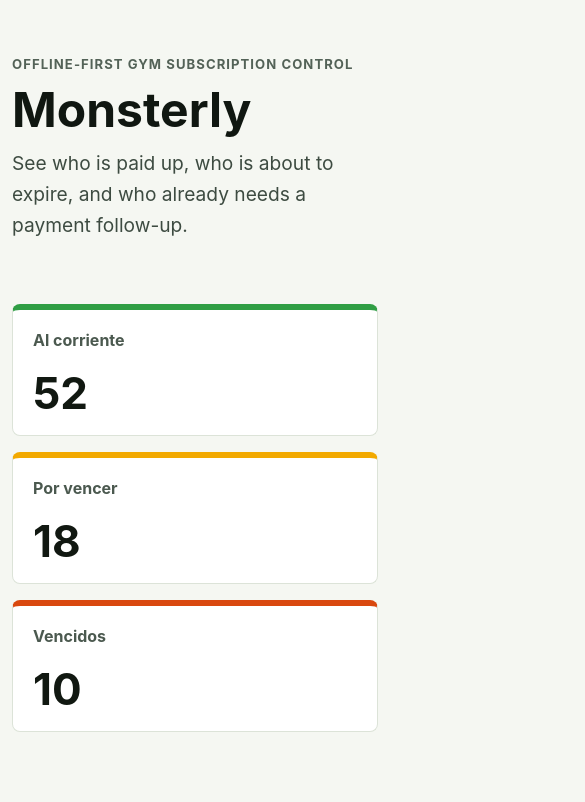
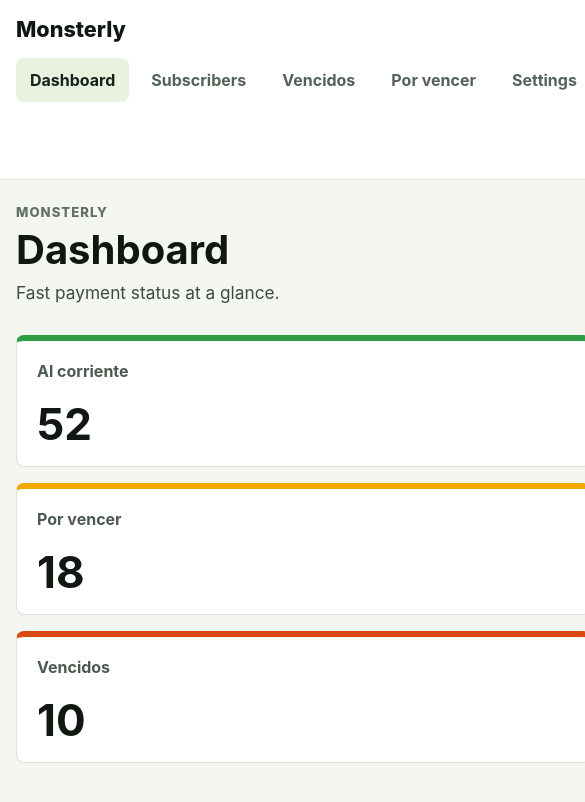
Before and after one commit to the-evillevi/monsterly, a React (Vite) app: page /dashboard in a window 390 px wide. Shown: the top 802 px of the page, 585 px wide, since content can reach past the window. Built offline with nearby package versions, Linux system fonts and the light colour scheme.

Commit message:
feat: add routed app shell

```diff
--- a/package.json
+++ b/package.json
@@ -11,7 +11,8 @@
   },
   "dependencies": {
     "react": "^19.1.0",
-    "react-dom": "^19.1.0"
+    "react-dom": "^19.1.0",
+    "react-router-dom": "^7.0.0"
   },
   "devDependencies": {
     "@types/node": "^24.0.0",
--- a/src/App.tsx
+++ b/src/App.tsx
@@ -1,42 +1,182 @@
-const statusCards = [
+import type { ReactNode } from 'react';
+import { Navigate, NavLink, Route, Routes } from 'react-router-dom';
+
+const navItems = [
+  { label: 'Dashboard', path: '/dashboard' },
+  { label: 'Subscribers', path: '/subscribers' },
+  { label: 'Vencidos', path: '/vencidos' },
+  { label: 'Por vencer', path: '/por-vencer' },
+  { label: 'Settings', path: '/settings' },
+];
+
+const metrics = [
+  { label: 'Al corriente', value: '52', status: 'current' },
+  { label: 'Por vencer', value: '18', status: 'warning' },
+  { label: 'Vencidos', value: '10', status: 'danger' },
+];
+
+const subscribers = [
   {
-    label: 'Al corriente',
-    count: 52,
-    tone: 'current',
+    name: 'Mariana Soto',
+    plan: 'Gym mensual',
+    status: 'Al corriente',
+    paidUntil: 'Jul 24',
+    paidUntilDate: '2026-07-24',
   },
   {
-    label: 'Por vencer',
-    count: 18,
-    tone: 'warning',
+    name: 'Carlos Perez',
+    plan: 'CrossFit semanal',
+    status: 'Por vencer',
+    paidUntil: 'Jul 02',
+    paidUntilDate: '2026-07-02',
   },
   {
-    label: 'Vencidos',
-    count: 10,
-    tone: 'danger',
+    name: 'Lucia Ramos',
+    plan: 'Gym + CrossFit',
+    status: 'Vencido',
+    paidUntil: 'Jun 25',
+    paidUntilDate: '2026-06-25',
   },
 ];
 
-function App() {
+function DashboardPage() {
   return (
-    <main className="app-shell">
-      <section className="hero" aria-labelledby="page-title">
-        <p className="eyebrow">Offline-first gym subscription control</p>
-        <h1 id="page-title">Monsterly</h1>
-        <p className="hero-copy">
-          See who is paid up, who is about to expire, and who already needs a
-          payment follow-up.
-        </p>
-      </section>
-
-      <section className="status-grid" aria-label="Subscription status summary">
-        {statusCards.map((card) => (
-          <article className="status-card" data-tone={card.tone} key={card.label}>
-            <span>{card.label}</span>
-            <strong>{card.count}</strong>
+    <PageFrame title="Dashboard" subtitle="Fast payment status at a glance.">
+      <section className="metric-grid" aria-label="Subscription status summary">
+        {metrics.map((metric) => (
+          <article className="metric-card" data-status={metric.status} key={metric.label}>
+            <span>{metric.label}</span>
+            <strong>{metric.value}</strong>
           </article>
         ))}
       </section>
-    </main>
+    </PageFrame>
+  );
+}
+
+function SubscribersPage() {
+  return (
+    <PageFrame title="Subscribers" subtitle="Manage active gym and CrossFit members.">
+      <SubscriberList />
+    </PageFrame>
+  );
+}
+
+function VencidosPage() {
+  return (
+    <PageFrame title="Vencidos" subtitle="Members who already need payment follow-up.">
+      <SubscriberList filterStatus="Vencido" />
+    </PageFrame>
+  );
+}
+
+function PorVencerPage() {
+  return (
+    <PageFrame title="Por vencer" subtitle="Subscriptions expiring inside the warning window.">
+      <SubscriberList filterStatus="Por vencer" />
+    </PageFrame>
+  );
+}
+
+function SettingsPage() {
+  return (
+    <PageFrame title="Settings" subtitle="Configure the defaults Monsterly will use.">
+      <dl className="settings-list">
+        <div>
+          <dt>Warning window</dt>
+          <dd>3 days before expiration</dd>
+        </div>
+        <div>
+          <dt>Primary subscription types</dt>
+          <dd>Gym and CrossFit</dd>
+        </div>
+        <div>
+          <dt>Data mode</dt>
+          <dd>Offline-first</dd>
+        </div>
+      </dl>
+    </PageFrame>
+  );
+}
+
+type PageFrameProps = {
+  children: ReactNode;
+  subtitle: string;
+  title: string;
+};
+
+function PageFrame({ children, subtitle, title }: PageFrameProps) {
+  return (
+    <section className="page-frame" aria-labelledby="page-title">
+      <div className="page-heading">
+        <p>Monsterly</p>
+        <h1 id="page-title">{title}</h1>
+        <span>{subtitle}</span>
+      </div>
+      {children}
+    </section>
+  );
+}
+
+type SubscriberListProps = {
+  filterStatus?: string;
+};
+
+function SubscriberList({ filterStatus }: SubscriberListProps) {
+  const visibleSubscribers = filterStatus
+    ? subscribers.filter((subscriber) => subscriber.status === filterStatus)
+    : subscribers;
+
+  return (
+    <div className="subscriber-list">
+      {visibleSubscribers.map((subscriber) => (
+        <article className="subscriber-row" key={subscriber.name}>
+          <div>
+            <strong>{subscriber.name}</strong>
+            <span>{subscriber.plan}</span>
+          </div>
+          <div>
+            <span className="status-pill">{subscriber.status}</span>
+            <time dateTime={subscriber.paidUntilDate}>Paid until {subscriber.paidUntil}</time>
+          </div>
+        </article>
+      ))}
+    </div>
+  );
+}
+
+function App() {
+  return (
+    <div className="app-shell">
+      <aside className="sidebar" aria-label="Primary navigation">
+        <a className="brand" href="/dashboard" aria-label="Monsterly dashboard">
+          Monsterly
+        </a>
+        <nav>
+          {navItems.map((item) => (
+            <NavLink
+              className={({ isActive }) => (isActive ? 'active' : undefined)}
+              key={item.path}
+              to={item.path}
+            >
+              {item.label}
+            </NavLink>
+          ))}
+        </nav>
+      </aside>
+
+      <main className="content">
+        <Routes>
+          <Route path="/" element={<Navigate to="/dashboard" replace />} />
+          <Route path="/dashboard" element={<DashboardPage />} />
+          <Route path="/subscribers" element={<SubscribersPage />} />
+          <Route path="/vencidos" element={<VencidosPage />} />
+          <Route path="/por-vencer" element={<PorVencerPage />} />
+          <Route path="/settings" element={<SettingsPage />} />
+          <Route path="*" element={<Navigate to="/dashboard" replace />} />
+        </Routes>
+      </main>
+    </div>
   );
 }
 
--- a/src/main.tsx
+++ b/src/main.tsx
@@ -1,10 +1,13 @@
 import { StrictMode } from 'react';
 import { createRoot } from 'react-dom/client';
+import { BrowserRouter } from 'react-router-dom';
 import './styles.css';
 import App from './App.tsx';
 
 createRoot(document.getElementById('root')!).render(
   <StrictMode>
-    <App />
+    <BrowserRouter>
+      <App />
+    </BrowserRouter>
   </StrictMode>,
 );
--- a/src/styles.css
+++ b/src/styles.css
@@ -1,6 +1,6 @@
 :root {
   color: #17211b;
-  background: #f5f7f2;
+  background: #f4f6f1;
   font-family:
     Inter, ui-sans-serif, system-ui, -apple-system, BlinkMacSystemFont, "Segoe UI",
     sans-serif;
@@ -20,6 +20,11 @@
   margin: 0;
 }
 
+a {
+  color: inherit;
+  text-decoration: none;
+}
+
 button,
 input,
 textarea,
@@ -28,52 +33,98 @@
 }
 
 .app-shell {
-  width: min(100% - 32px, 1040px);
+  display: grid;
+  grid-template-columns: 248px minmax(0, 1fr);
   min-height: 100vh;
-  margin: 0 auto;
-  padding: 48px 0;
 }
 
-.hero {
-  display: grid;
-  gap: 16px;
-  max-width: 720px;
-  padding: 32px 0;
+.sidebar {
+  display: flex;
+  position: sticky;
+  top: 0;
+  flex-direction: column;
+  gap: 32px;
+  height: 100vh;
+  padding: 28px 20px;
+  border-right: 1px solid #dce3d8;
+  background: #ffffff;
 }
 
-.eyebrow {
+.brand {
+  color: #101711;
+  font-size: 1.35rem;
+  font-weight: 800;
+}
+
+nav {
+  display: grid;
+  gap: 8px;
+}
+
+nav a {
+  min-height: 44px;
+  padding: 12px 14px;
+  border-radius: 8px;
+  color: #536257;
+  font-weight: 700;
+}
+
+nav a:hover,
+nav a.active {
+  background: #e9f2df;
+  color: #17211b;
+}
+
+.content {
+  width: min(100%, 1120px);
+  padding: 40px;
+}
+
+.page-frame {
+  display: grid;
+  gap: 28px;
+}
+
+.page-heading {
+  display: grid;
+  gap: 10px;
+  max-width: 720px;
+}
+
+.page-heading p,
+.page-heading h1,
+.page-heading span {
   margin: 0;
-  color: #536257;
+}
+
+.page-heading p {
+  color: #627067;
   font-size: 0.82rem;
-  font-weight: 700;
+  font-weight: 800;
   letter-spacing: 0.08em;
   text-transform: uppercase;
 }
 
-h1 {
-  margin: 0;
+.page-heading h1 {
   color: #101711;
-  font-size: clamp(3rem, 11vw, 6.5rem);
-  line-height: 0.92;
+  font-size: clamp(2.5rem, 8vw, 4.5rem);
+  line-height: 0.98;
   letter-spacing: 0;
 }
 
-.hero-copy {
-  max-width: 580px;
-  margin: 0;
+.page-heading span {
   color: #3d4b41;
-  font-size: 1.2rem;
+  font-size: 1.08rem;
   line-height: 1.6;
 }
 
-.status-grid {
+.metric-grid {
   display: grid;
   grid-template-columns: repeat(3, minmax(0, 1fr));
   gap: 16px;
-  margin-top: 32px;
 }
 
-.status-card {
+.metric-card {
   display: grid;
   min-height: 132px;
   gap: 20px;
@@ -84,36 +135,132 @@
   background: #ffffff;
 }
 
-.status-card span {
+.metric-card span {
   color: #4b594f;
   font-weight: 700;
 }
 
-.status-card strong {
+.metric-card strong {
   color: #111811;
   font-size: 2.75rem;
   line-height: 1;
 }
 
-.status-card[data-tone="current"] {
+.metric-card[data-status="current"] {
   border-top: 6px solid #2f9e44;
 }
 
-.status-card[data-tone="warning"] {
+.metric-card[data-status="warning"] {
   border-top: 6px solid #f2a900;
 }
 
-.status-card[data-tone="danger"] {
+.metric-card[data-status="danger"] {
   border-top: 6px solid #d9480f;
 }
 
-@media (max-width: 720px) {
+.subscriber-list,
+.settings-list {
+  display: grid;
+  gap: 12px;
+  max-width: 820px;
+}
+
+.subscriber-row,
+.settings-list div {
+  display: grid;
+  grid-template-columns: minmax(0, 1fr) auto;
+  gap: 16px;
+  align-items: center;
+  padding: 16px;
+  border: 1px solid #dce3d8;
+  border-radius: 8px;
+  background: #ffffff;
+}
+
+.subscriber-row div,
+.settings-list div {
+  min-width: 0;
+}
+
+.subscriber-row div {
+  display: grid;
+  gap: 6px;
+}
+
+.subscriber-row div:last-child {
+  justify-items: end;
+}
+
+.subscriber-row strong,
+.settings-list dt {
+  color: #111811;
+  font-weight: 800;
+}
+
+.subscriber-row span,
+.subscriber-row time,
+.settings-list dd {
+  color: #536257;
+}
+
+.settings-list {
+  margin: 0;
+}
+
+.settings-list dd {
+  margin: 0;
+  text-align: right;
+}
+
+.status-pill {
+  width: fit-content;
+  max-width: 100%;
+  padding: 4px 10px;
+  border-radius: 999px;
+  background: #edf2ea;
+  color: #17211b;
+  font-size: 0.86rem;
+  font-weight: 800;
+}
+
+@media (max-width: 820px) {
   .app-shell {
-    width: min(100% - 24px, 1040px);
-    padding: 24px 0;
+    grid-template-columns: 1fr;
   }
 
-  .status-grid {
+  .sidebar {
+    position: static;
+    height: auto;
+    gap: 16px;
+    padding: 16px;
+    border-right: 0;
+    border-bottom: 1px solid #dce3d8;
+  }
+
+  nav {
+    display: flex;
+    overflow-x: auto;
+    padding-bottom: 4px;
+  }
+
+  nav a {
+    flex: 0 0 auto;
+    white-space: nowrap;
+  }
+
+  .content {
+    padding: 24px 16px;
+  }
+
+  .metric-grid,
+  .subscriber-row,
+  .settings-list div {
     grid-template-columns: 1fr;
   }
+
+  .subscriber-row div:last-child,
+  .settings-list dd {
+    justify-items: start;
+    text-align: left;
+  }
 }
```
Also changed, not shown: 1 other file (tests, documents, lock files or other folders).
